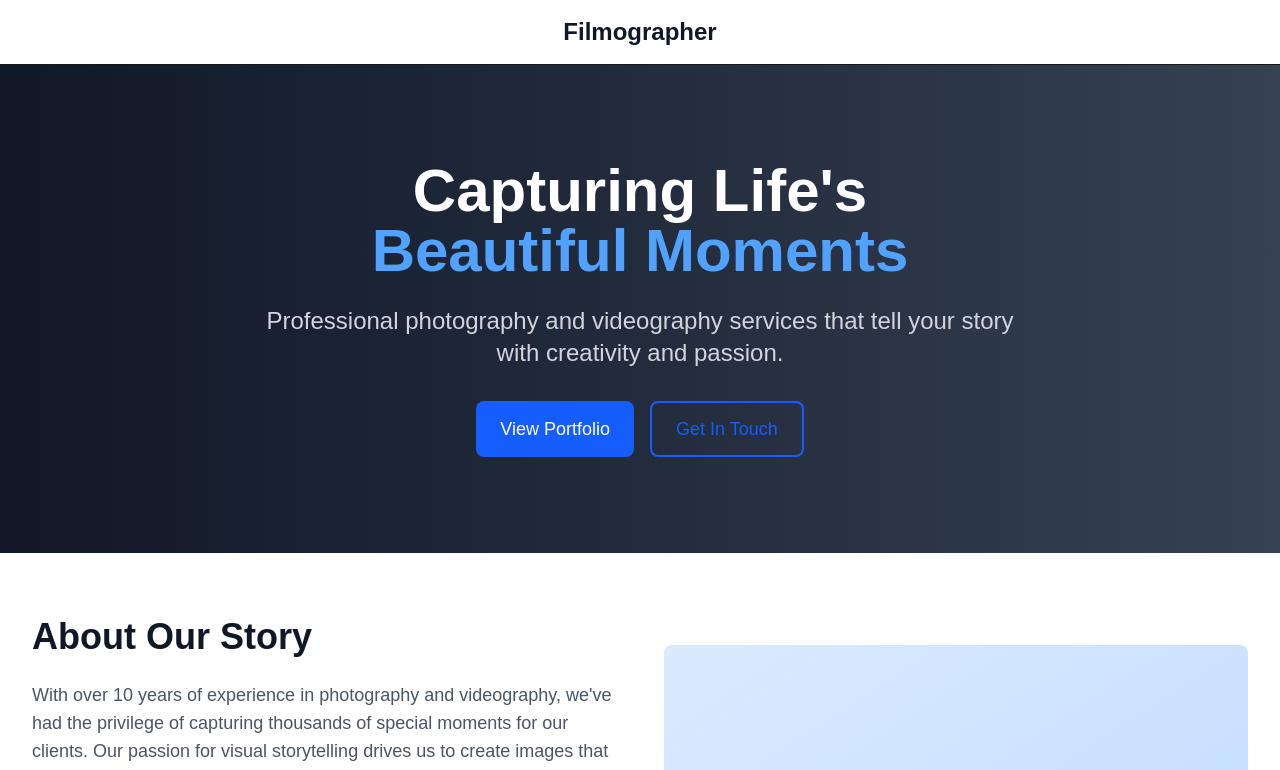
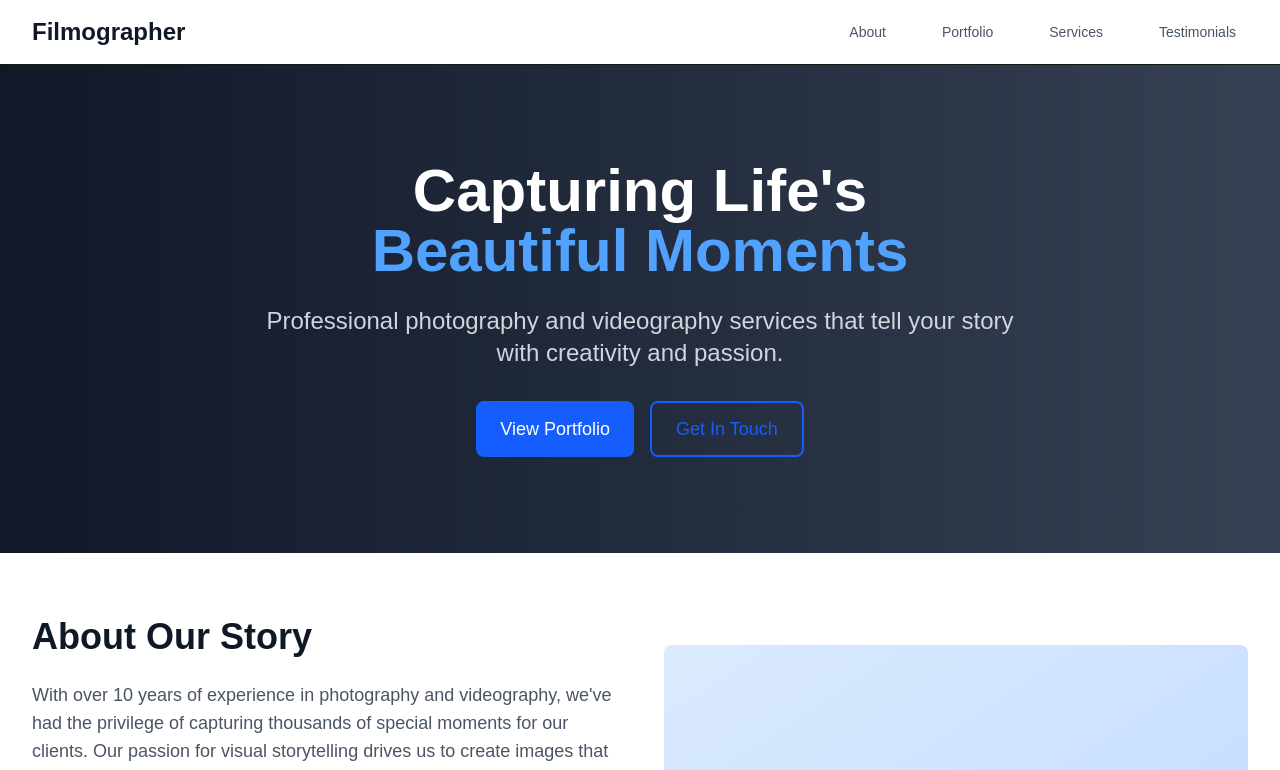
Before and after one commit to AllenGleeson/filmographer, a Next.js app in the folder frontend/: page / in a window 1280 px wide. Shown: the top 770 px of the page. Built offline with nearby package versions, Linux system fonts and the light colour scheme.

Commit message:
Updated nav and added ids for components

```diff
--- a/frontend/src/components/layout/Header.tsx
+++ b/frontend/src/components/layout/Header.tsx
@@ -5,12 +5,38 @@ const Header: React.FC = () => {
   return (
     <header className="bg-white shadow-sm border-b">
       <div className="max-w-7xl mx-auto px-4 sm:px-6 lg:px-8">
-        <div className="flex justify-center items-center h-16">
+        <div className="flex justify-between items-center h-16">
           <div className="flex-shrink-0">
             <Link href="/" className="text-2xl font-bold text-gray-900">
               Filmographer
             </Link>
           </div>
+          <nav className="hidden md:flex space-x-8">
+            <Link
+              href="/#about"
+              className="text-gray-600 hover:text-gray-900 px-3 py-2 text-sm font-medium transition-colors"
+            >
+              About
+            </Link>
+            <Link
+              href="/#portfolio"
+              className="text-gray-600 hover:text-gray-900 px-3 py-2 text-sm font-medium transition-colors"
+            >
+              Portfolio
+            </Link>
+            <Link
+              href="/#services"
+              className="text-gray-600 hover:text-gray-900 px-3 py-2 text-sm font-medium transition-colors"
+            >
+              Services
+            </Link>
+            <Link
+              href="/#testimonials"
+              className="text-gray-600 hover:text-gray-900 px-3 py-2 text-sm font-medium transition-colors"
+            >
+              Testimonials
+            </Link>
+          </nav>
         </div>
       </div>
     </header>
--- a/frontend/src/home/components/About.tsx
+++ b/frontend/src/home/components/About.tsx
@@ -2,7 +2,7 @@ import React from 'react';
 
 const About: React.FC = () => {
   return (
-    <section className="py-16 bg-white">
+    <section id="about" className="py-16 bg-white">
       <div className="max-w-7xl mx-auto px-4 sm:px-6 lg:px-8">
         <div className="grid grid-cols-1 lg:grid-cols-2 gap-12 items-center">
           <div>
--- a/frontend/src/home/components/Portfolio.tsx
+++ b/frontend/src/home/components/Portfolio.tsx
@@ -66,7 +66,7 @@ const Portfolio: React.FC = () => {
     : portfolioItems.filter(item => item.category === selectedCategory);
 
   return (
-    <section className="py-16 bg-gray-50">
+    <section id="portfolio" className="py-16 bg-gray-50">
       <div className="max-w-7xl mx-auto px-4 sm:px-6 lg:px-8">
         <div className="text-center mb-12">
           <h2 className="text-3xl md:text-4xl font-bold text-gray-900 mb-4">
--- a/frontend/src/home/components/Services.tsx
+++ b/frontend/src/home/components/Services.tsx
@@ -36,7 +36,7 @@ const Services: React.FC = () => {
   ];
 
   return (
-    <section className="py-16 bg-white">
+    <section id="services" className="py-16 bg-white">
       <div className="max-w-7xl mx-auto px-4 sm:px-6 lg:px-8">
         <div className="text-center mb-12">
           <h2 className="text-3xl md:text-4xl font-bold text-gray-900 mb-4">
--- a/frontend/src/home/components/Testimonials.tsx
+++ b/frontend/src/home/components/Testimonials.tsx
@@ -34,7 +34,7 @@ const Testimonials: React.FC = () => {
   ];
 
   return (
-    <section className="py-16 bg-gray-50">
+    <section id="testimonials" className="py-16 bg-gray-50">
       <div className="max-w-7xl mx-auto px-4 sm:px-6 lg:px-8">
         <div className="text-center mb-12">
           <h2 className="text-3xl md:text-4xl font-bold text-gray-900 mb-4">
```
